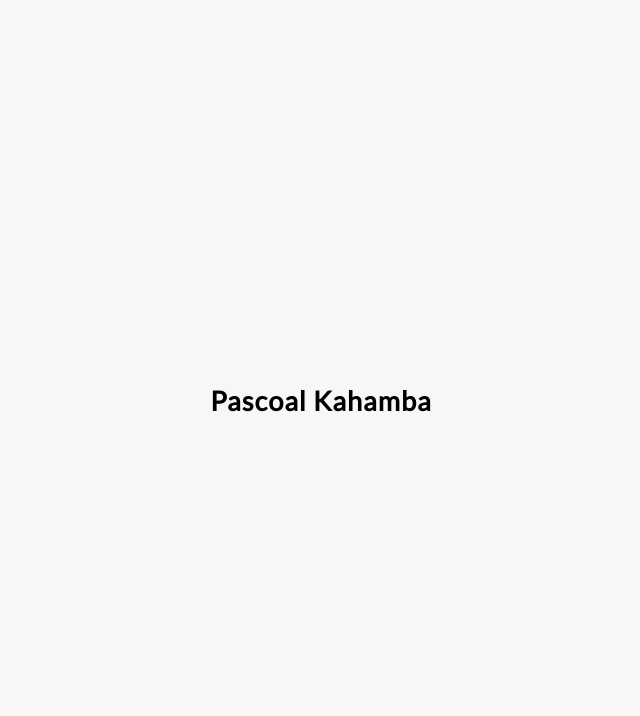
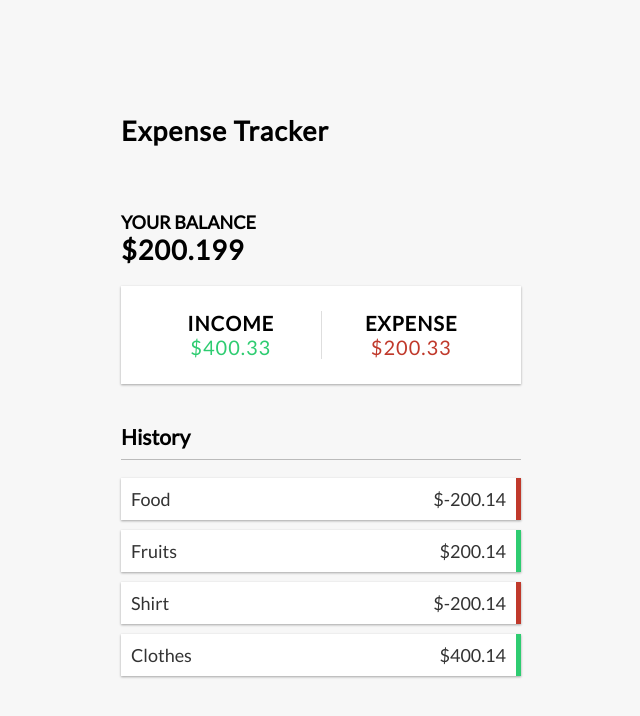
Before and after one commit to pascoalkahamba/task-list-with-vuejs, a Vue app: page / in a window 1280 px wide. Shown: the top 716 px of the page, without its empty margins (319-959 px from the left). Built offline with nearby package versions, Linux system fonts and the light colour scheme.

Commit message:
I'm building the layout of the project

```diff
--- a/src/App.vue
+++ b/src/App.vue
@@ -1,6 +1,12 @@
 <script setup lang="ts">
 import Header from './components/Header.vue'
+import IncomeExpenses from './components/IncomeExpenses.vue'
+import TransactionList from './components/TransactionList.vue'
 </script>
 <template>
-  <Header />
+  <section class="container">
+    <Header />
+    <IncomeExpenses />
+    <TransactionList />
+  </section>
 </template>
--- a/src/assets/main.css
+++ b/src/assets/main.css
@@ -65,14 +65,16 @@ h4 {
   margin: 5px 0;
 }
 
-.money.plus {
+.money .plus {
   color: #2ecc71;
 }
 
-.money.minus {
+.money .minus {
   color: #c0392b;
 }
-
+.tracker {
+  margin-bottom: 4rem;
+}
 label {
   display: inline-block;
   margin: 10px 0;
--- a/src/components/Header.vue
+++ b/src/components/Header.vue
@@ -1,7 +1,9 @@
 <script setup lang="ts"></script>
 
 <template>
-  <section>
-    <h1>Pascoal Kahamba</h1>
-  </section>
+  <div>
+    <h1 class="tracker">Expense Tracker</h1>
+    <h4>Your Balance</h4>
+    <h1>$200.199</h1>
+  </div>
 </template>
--- a/src/components/IncomeExpenses.vue
+++ b/src/components/IncomeExpenses.vue
@@ -1,6 +1,13 @@
 <script setup lang="ts"></script>
 <template>
-  <section>
-    <p>IncomeExpenses</p>
+  <section class="inc-exp-container">
+    <div class="money">
+      <h4>Income</h4>
+      <span class="plus">$400.33</span>
+    </div>
+    <div class="money">
+      <h4>Expense</h4>
+      <span class="minus">$200.33</span>
+    </div>
   </section>
 </template>
--- a/src/components/TransactionList.vue
+++ b/src/components/TransactionList.vue
@@ -1,6 +1,24 @@
 <script setup lang="ts"></script>
 <template>
   <section>
-    <p>TransactionList</p>
+    <h3>History</h3>
+    <ul class="list">
+      <li class="minus">
+        <span>Food</span>
+        <span>$-200.14</span>
+      </li>
+      <li class="plus">
+        <span>Fruits</span>
+        <span>$200.14</span>
+      </li>
+      <li class="minus">
+        <span>Shirt</span>
+        <span>$-200.14</span>
+      </li>
+      <li class="plus">
+        <span>Clothes</span>
+        <span>$400.14</span>
+      </li>
+    </ul>
   </section>
 </template>
```
